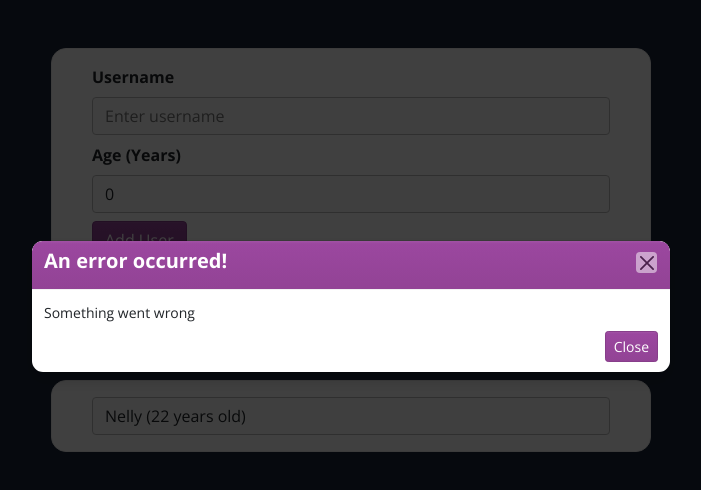
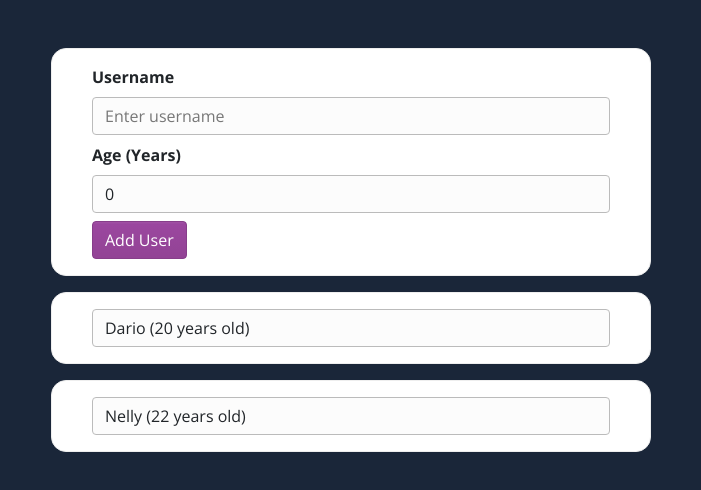
Before and after one commit to edxmene/react-guide-01-project, a React (Create React App) app: page / in a window 1280 px wide. Shown: the top 490 px of the page, without its empty margins (289-990 px from the left). Built offline with nearby package versions, Linux system fonts and the light colour scheme.

Commit message:
Final features added, modal can be closed by clicking the backdrop, or both close buttons

```diff
--- a/src/components/Modal/Modal.js
+++ b/src/components/Modal/Modal.js
@@ -1,10 +1,13 @@
 import React from "react";
 import Button from "../UI/Button/Button";
 
-const Modal = ({ errorTitle, errorMessage }) => {
+const Modal = ({ errorTitle, errorMessage, setIsInvalid }) => {
+  const closeModal = () => {
+    setIsInvalid(false);
+  };
   return (
     <div>
-      <div className="backdrop" />
+      <div className="backdrop" onClick={closeModal} />
       <div
         className="toast show"
         role="alert"
@@ -21,13 +24,19 @@ const Modal = ({ errorTitle, errorMessage }) => {
             data-bs-dismiss="toast"
             aria-label="Close"
             id="Close-button"
+            onClick={closeModal}
           >
             <span aria-hidden="true"></span>
           </button>
         </div>
         <div className="toast-body">
           {errorMessage}
-          <Button text={"Close"} size={"btn-sm"} position={"right"} />
+          <Button
+            text="Close"
+            size="btn-sm"
+            position="right"
+            closeModal={closeModal}
+          />
         </div>
       </div>
     </div>
--- a/src/components/UI/Button/Button.js
+++ b/src/components/UI/Button/Button.js
@@ -1,10 +1,13 @@
 import React from "react";
-import { Container } from "react-bootstrap";
 
-const Button = ({ text, type, size, position }) => {
+const Button = ({ text, type, size, position, closeModal }) => {
   return (
     <div>
-      <button type={type} className={`btn btn-danger mt-2 ${size} ${position}`}>
+      <button
+        type={type}
+        className={`btn btn-danger mt-2 ${size} ${position}`}
+        onClick={closeModal}
+      >
         {text}
       </button>
     </div>
--- a/src/components/Users/InputUser/InputUser.js
+++ b/src/components/Users/InputUser/InputUser.js
@@ -5,22 +5,40 @@ import Modal from "../../Modal/Modal";
 const InputUser = ({ addUser }) => {
   const [userInput, setUserInput] = useState("");
   const [userAge, setUserAge] = useState(0);
+  const [isInvalid, setIsInvalid] = useState(false);
+  const [error, setError] = useState("");
 
   const handleSubmit = (e) => {
     e.preventDefault();
+    if (userInput.trim() === "" || userAge.trim() === "") {
+      setIsInvalid(true);
+      setError("Username and Age fields must be entered");
+      return;
+    }
+    if (userAge < 0) {
+      setIsInvalid(true);
+      setError("Age cannot be cero or a negative number");
+      setUserAge("");
+      return;
+    }
     const newUsers = {
       id: Date.now(),
       username: userInput,
       age: parseInt(userAge),
     };
     addUser(newUsers);
+    setUserInput("");
+    setUserAge("");
   };
   return (
     <div>
-      <Modal
-        errorTitle={"An error occurred!"}
-        errorMessage={"Something went wrong"}
-      />
+      {isInvalid && (
+        <Modal
+          errorTitle="An error occurred!"
+          errorMessage={error}
+          setIsInvalid={setIsInvalid}
+        />
+      )}
       <form onSubmit={handleSubmit}>
         <div className="form-group">
           <label htmlFor="username" className="form-label">
@@ -48,7 +66,7 @@ const InputUser = ({ addUser }) => {
             onChange={(e) => setUserAge(e.target.value)}
           />
         </div>
-        <Button text={"Add User"} type={"submit"} />
+        <Button text="Add User" type="submit" />
       </form>
     </div>
   );
```
